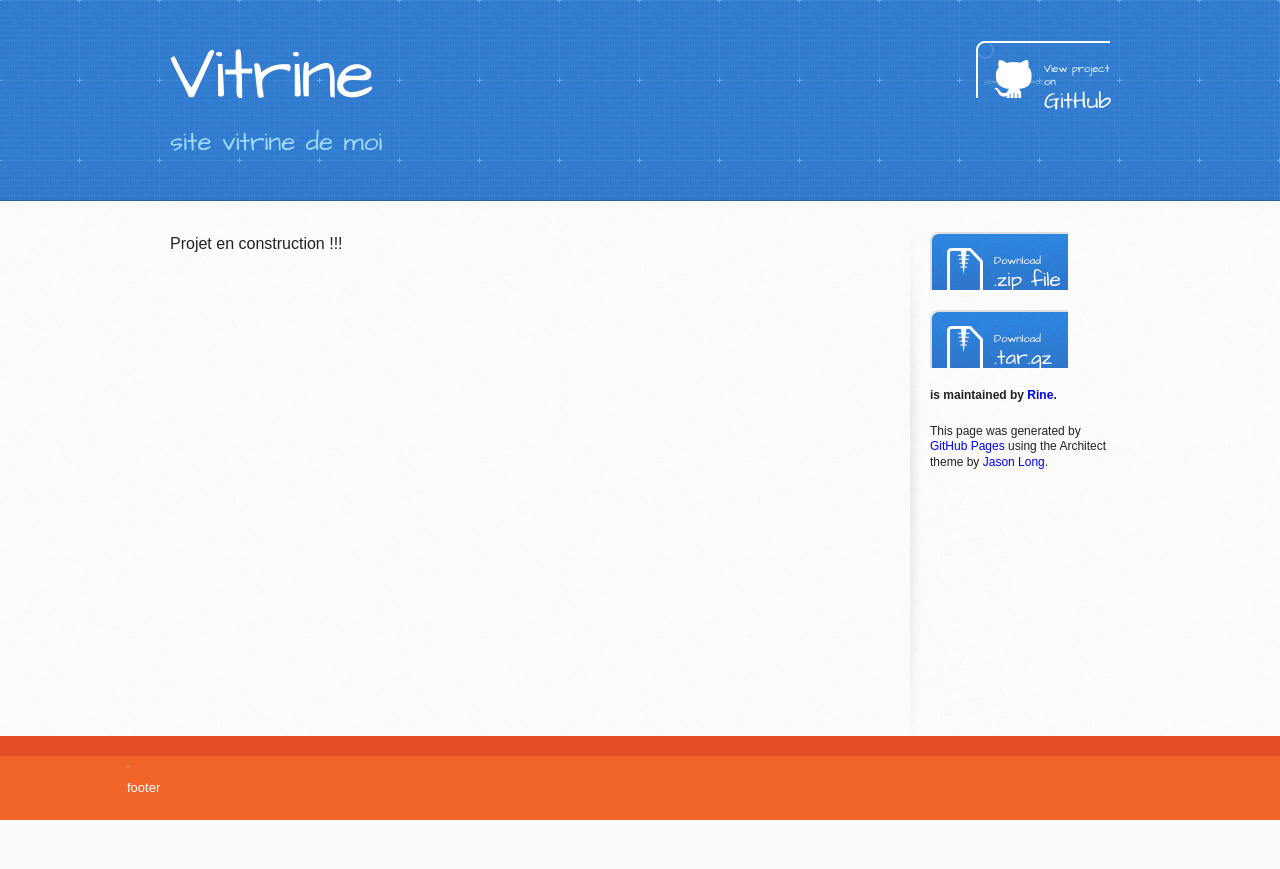
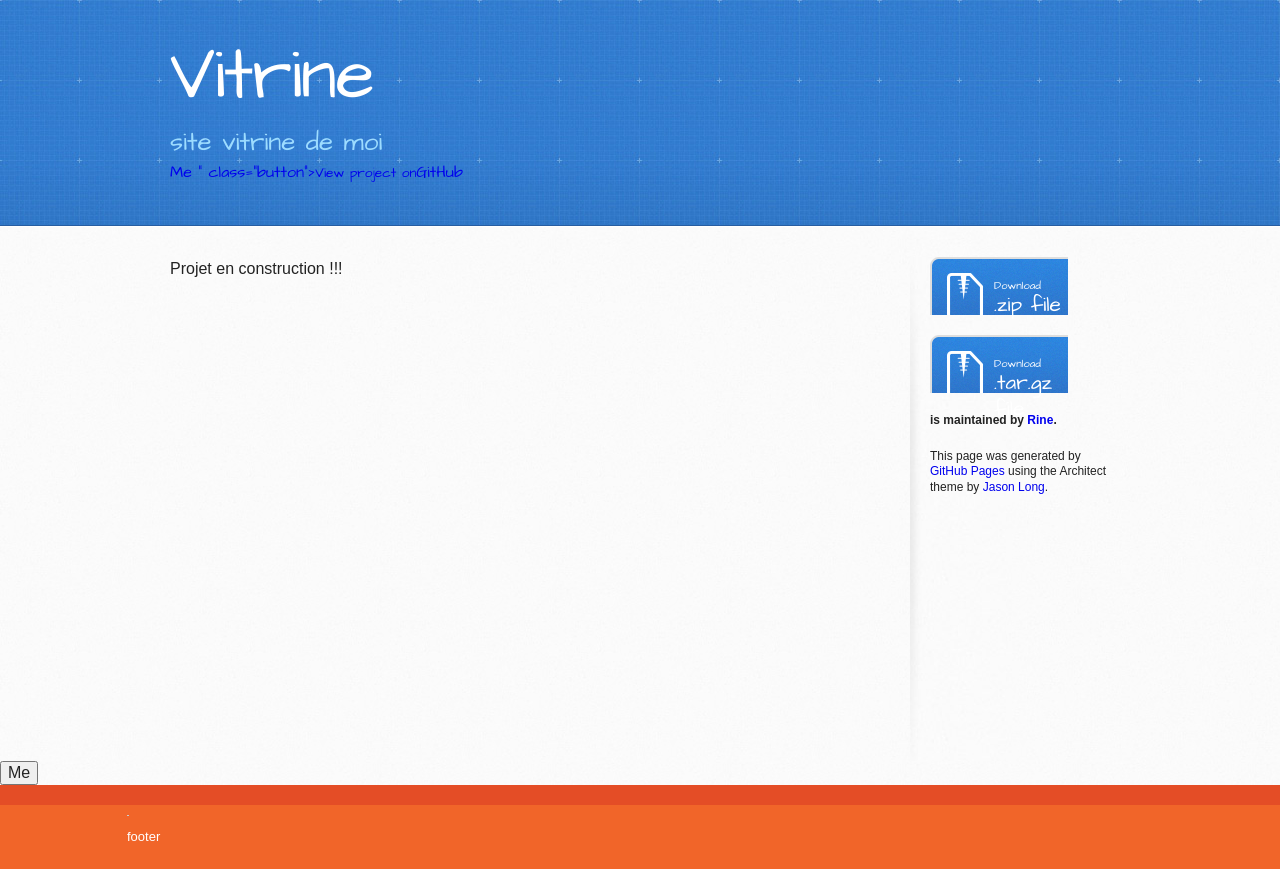
Before and after one commit to Rine/vitRine, a plain HTML site: page index.html in a window 1280 px wide. Before the commit the page ends 820 px from the top, so only its background shows below. Drawn offline with nearby package versions, Linux system fonts and the light colour scheme.

Commit message:
testbutton nav

```diff
--- a/index.html
+++ b/index.html
@@ -29,7 +29,7 @@
       <div class="inner">
         <h1>Vitrine</h1>
         <h2>site vitrine de moi</h2>
-        <a href="https://github.com/Rine/vitRine" class="button"><small>View project on</small>GitHub</a>
+        <a href="<button ng-click="clickOnMe()" > Me </button>" class="button"><small>View project on</small>GitHub</a>
       </div>
     </header>
 
@@ -56,8 +56,8 @@
       </div>
     </div>
 
-
-     <div id="container" ng-view></div>
+<button ng-click="clickOnMe()" > Me </button>
+    <!-- <div id="container" ng-view></div> -->
 
   <script type="text/javascript" src="javascripts/libs/angular.min.js"></script>
     <script type="text/javascript" src="javascripts/app.js"></script>
```
